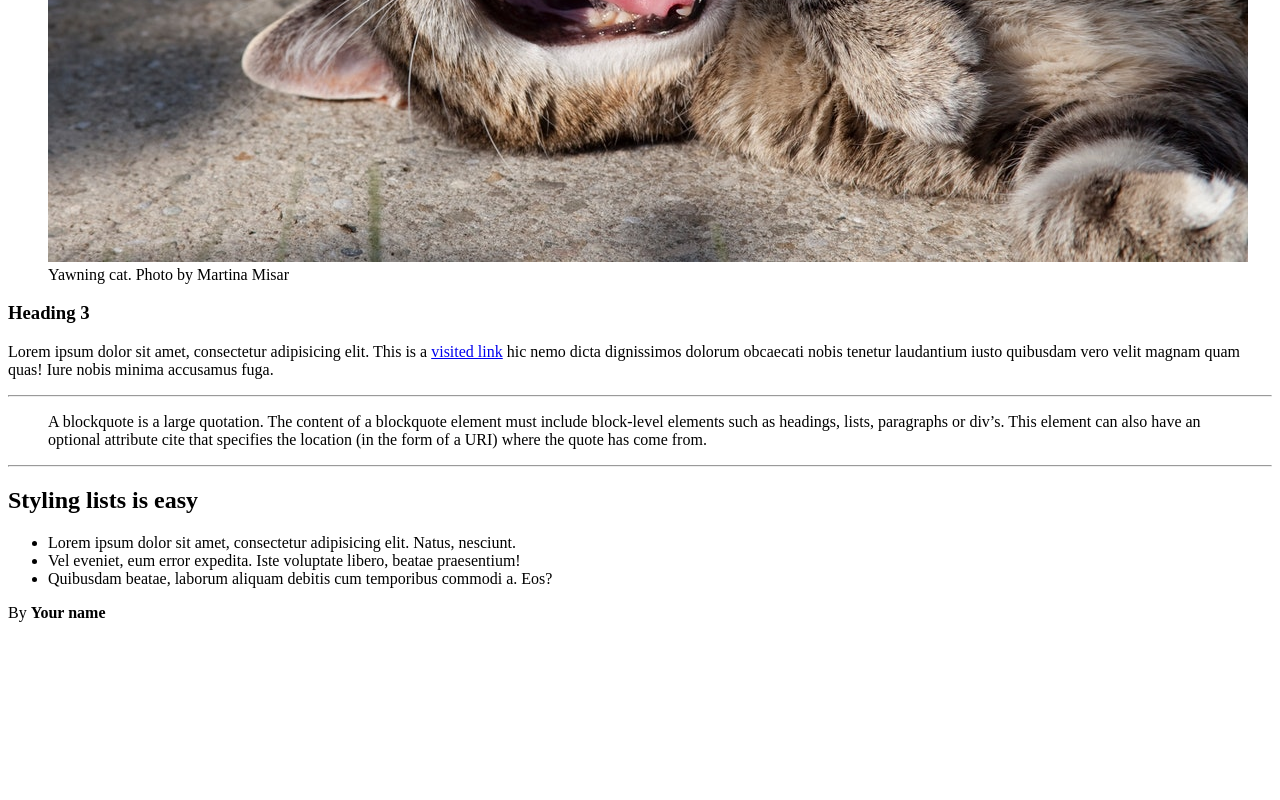
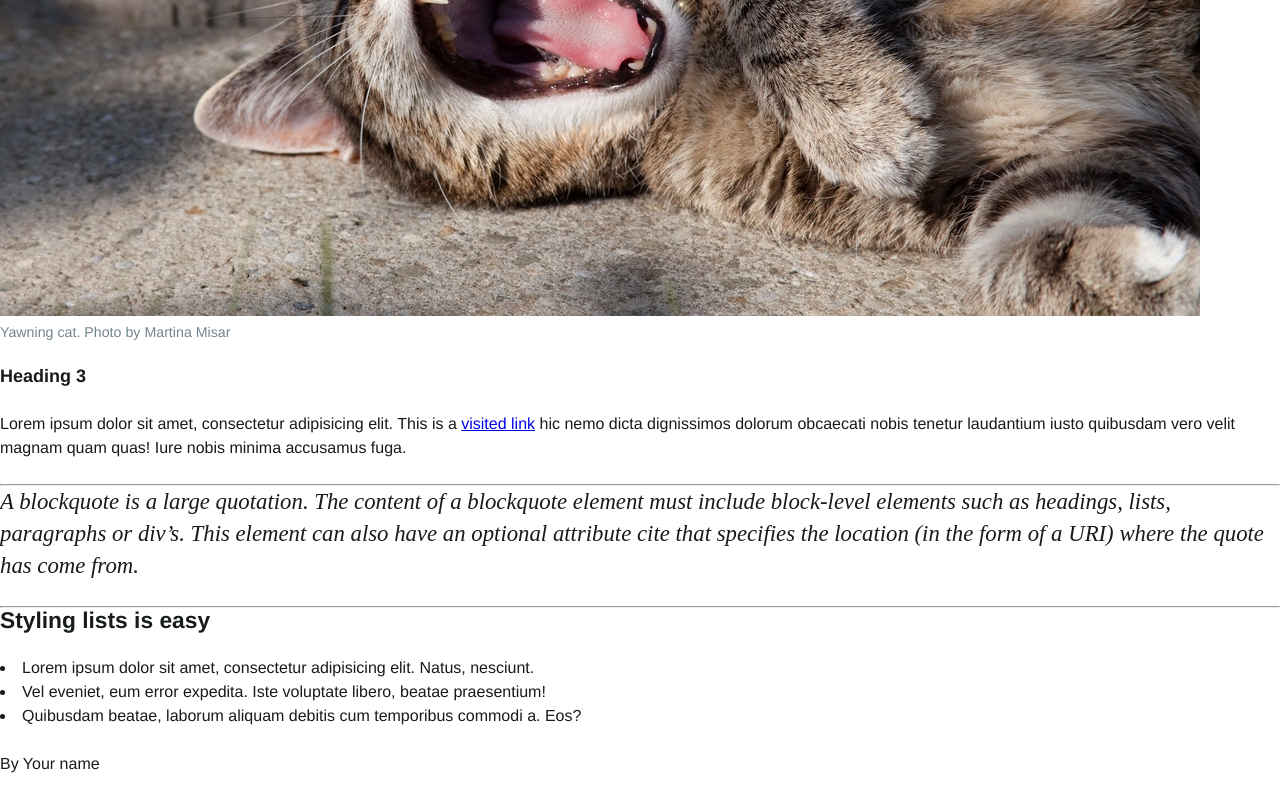
Before and after one commit to mct-ui/html5-boilerplate-CedricCallant, a plain HTML site: page index.html in a window 1280 px wide. Shown: the part 751-1551 px from the top of the page. Before the commit the page ends 1389 px from the top, so only its background shows below. Drawn offline with Linux system fonts and the light colour scheme.

Commit message:
Added default typography styles

```diff
--- a/css/screen.scss
+++ b/css/screen.scss
@@ -119,8 +119,8 @@ $ms9: calc($ms8 * $ratio); // 52px
 $ms10: calc($ms9 * $ratio); // 58px
 $ms11: calc($ms10 * $ratio); // 66px
 
-$font-family-primary: "Helvetica Neue", Helvetica, arial, sans-serif;
-$font-family-secondary: "Times New Roman", Times, serif;
+$font-family-primary: 'Helvetica Neue', Helvetica, arial, sans-serif;
+$font-family-secondary: 'Times New Roman', Times, serif;
 
 // ---
 // Settings: Spacing
@@ -159,16 +159,22 @@ $breakpoints: (
 *:before,
 *:after {
   // Reset box-sizing
+  box-sizing: border-box;
 }
 
 * {
-  // Reset margin and font-size and font-weight
+  margin: 0; // Reset margin
+  font-size: 100%; // reset font-size
+  font-weight: normal; // reset font-weight
 }
 
 img {
-  // make images block level elements
-  // make images responsive
+
+  display: block; // make images block level elements
+  max-width: 100%; // make images responsive
 }
+
+
 
 /*---------------------------------------/*
  # ELEMENTS
@@ -180,7 +186,12 @@ img {
     Default markup for page level elements
 */
 
-html {
+html{
+  font-size: calc($root-font-size / 16 * 100%);
+  line-height: 1.5;
+  font-family: $font-family-primary;
+  color: $color-text;
+  scroll-behavior: smooth;
 }
 
 /*
@@ -188,6 +199,8 @@ html {
 */
 
 ::selection {
+  background: $color-primary-light;
+  color: white;
 }
 
 /*
@@ -197,17 +210,33 @@ html {
 */
 
 h1 {
+  font-size: $ms5;
+  font-weight: 700;
+  line-height: calc($baseline * 4);
+  margin-bottom: $space-m;
 }
 
 h2 {
+  font-weight: 700;
+  font-size: $ms3;
+  line-height: calc($baseline * 3);
+  margin-bottom: $space-m;
 }
 
 h3 {
+  font-weight: 700;
+  font-size: $ms1;
+  line-height: calc($baseline * 3);
+  margin-bottom: $space-m;
 }
 
 h4,
 h5,
 h6 {
+  font-weight: 700;
+  font-size: $ms0;
+  line-height: calc($baseline * 3);
+  margin-bottom: $space-m;
 }
 
 p,
@@ -217,20 +246,33 @@ dl,
 table,
 address,
 figure {
+  margin-bottom: $space-m;
 }
 
 ul,
 ol {
+  padding: 0;
+  list-style-position: inside;
 }
 
 li ul,
 li ol {
+  margin-bottom: 0;
 }
 
 blockquote {
+  font-family: $font-family-secondary;
+  font-style: italic;
+  font-size: $ms3;
+  line-height: calc($baseline * 4);
+  margin-bottom: $space-m;
 }
 
 figcaption {
+  font-size: $ms-1;
+  line-height: calc($baseline * 2);
+  margin-top: $space-xs;
+  color: $color-text-lighter;
 }
 
 hr {
```
Also changed, not shown: css/screen.css.
